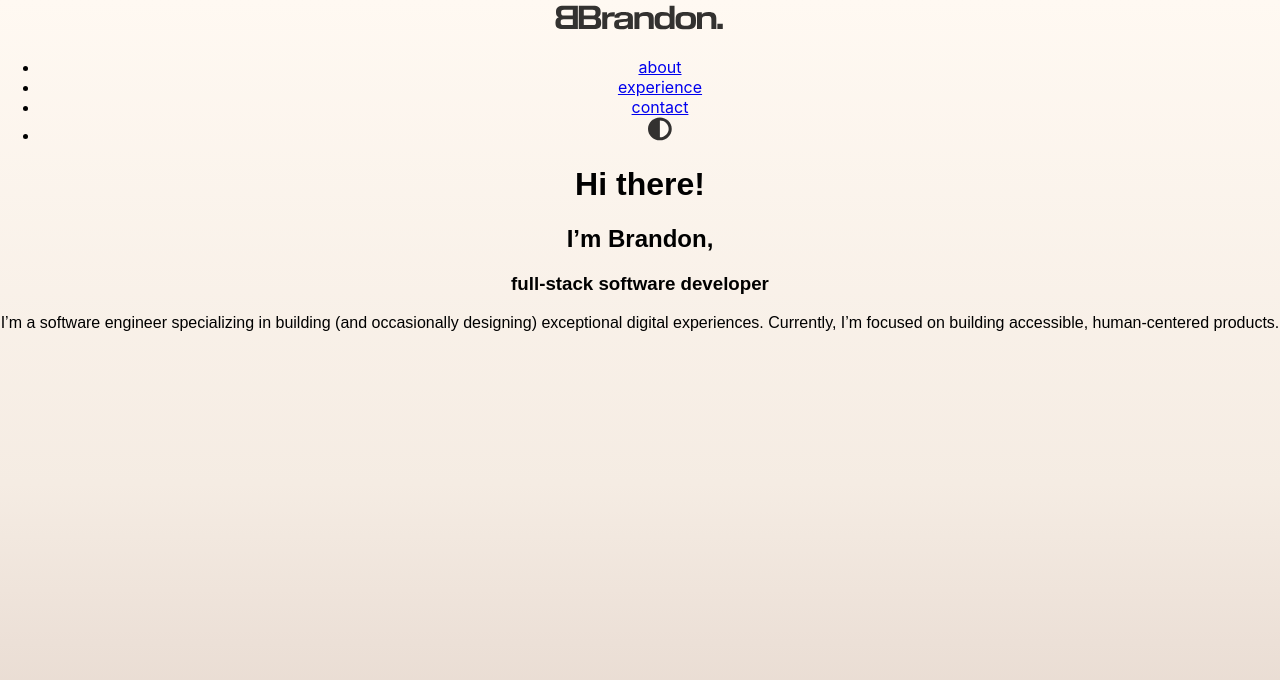
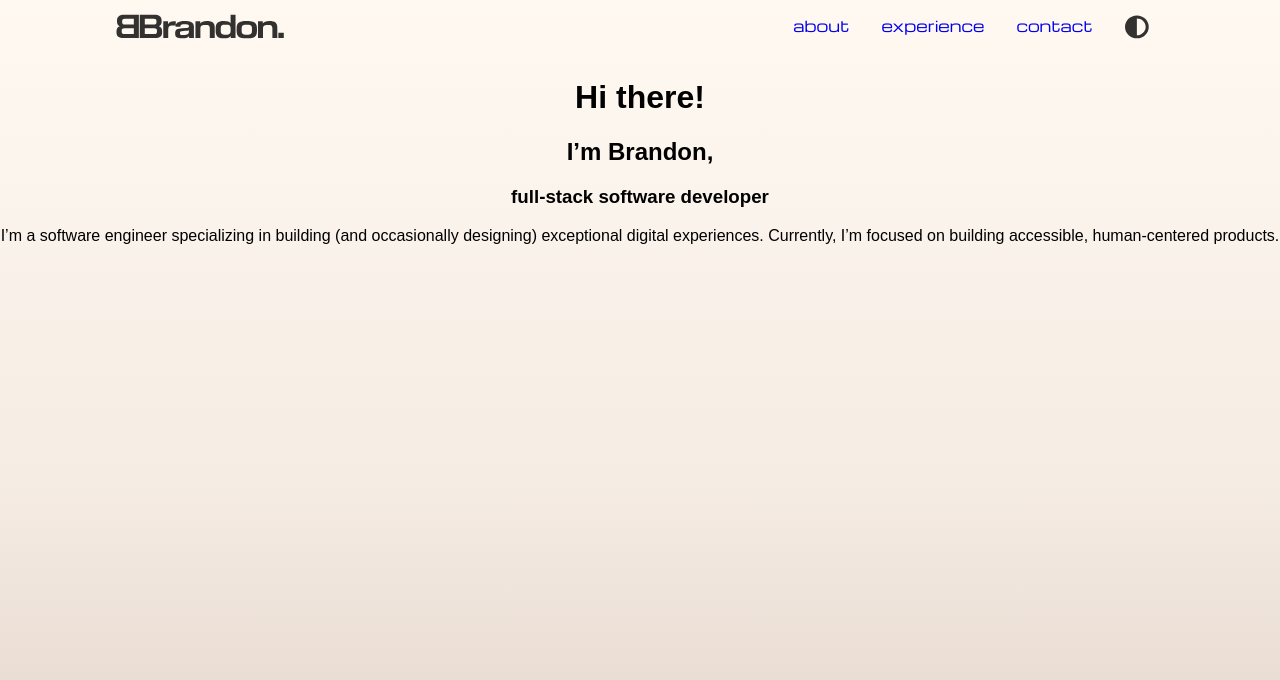
Before and after one commit to brandonBritton/Portfolio, a React (Create React App) app: page / in a window 1280 px wide. Shown: the top 680 px of the page. Built offline with nearby package versions, Linux system fonts and the light colour scheme; a web font is replaced by a local one.

Commit message:
refactoring

```diff
--- a/src/App.js
+++ b/src/App.js
@@ -1,4 +1,4 @@
-import Nav from 'components/navbar/Nav';
+import Nav from 'components/Nav';
 import Hero from 'pages/Hero';
 import 'App.css';
 
--- a/src/components/Navbar/Nav.js
+++ b/src/components/Nav.js
@@ -1,5 +1,6 @@
 import logo from 'assets/logo.svg';
-import theme from 'assets/theme-button.svg';
+import themeButton from 'assets/theme-button.svg';
+import 'styles/Nav.css';
 
 const Nav = () => {
 
@@ -13,7 +14,7 @@ const Nav = () => {
                     <li><a href='about'>about</a></li>
                     <li><a href='projects'>experience</a></li>
                     <li><a href='contact'>contact</a></li>
-                    <li><a href='/'><img src={ theme } alt='theme' /></a></li>
+                    <li><a href='/'><img src={ themeButton } alt='theme' /></a></li>
                 </ul>
             </div>
         </nav>
--- a/src/pages/Hero.js
+++ b/src/pages/Hero.js
@@ -1,4 +1,4 @@
-import './Hero.css';
+import 'styles/Hero.css';
 
 const Hero = () => {
 
```
Also changed, not shown: src/styles/Hero.css (renamed from src/pages/Hero.css), src/styles/Nav.css (renamed from src/components/Navbar/Nav.scss), 1 other file (tests, documents, lock files or other folders).
